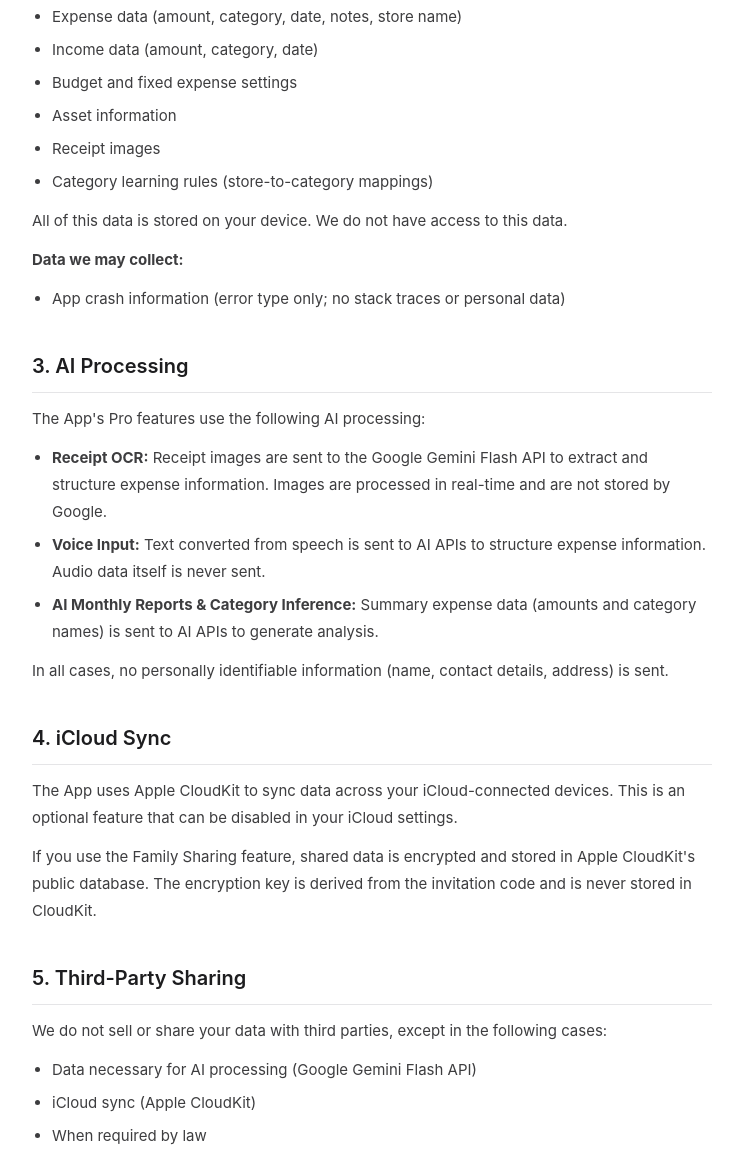
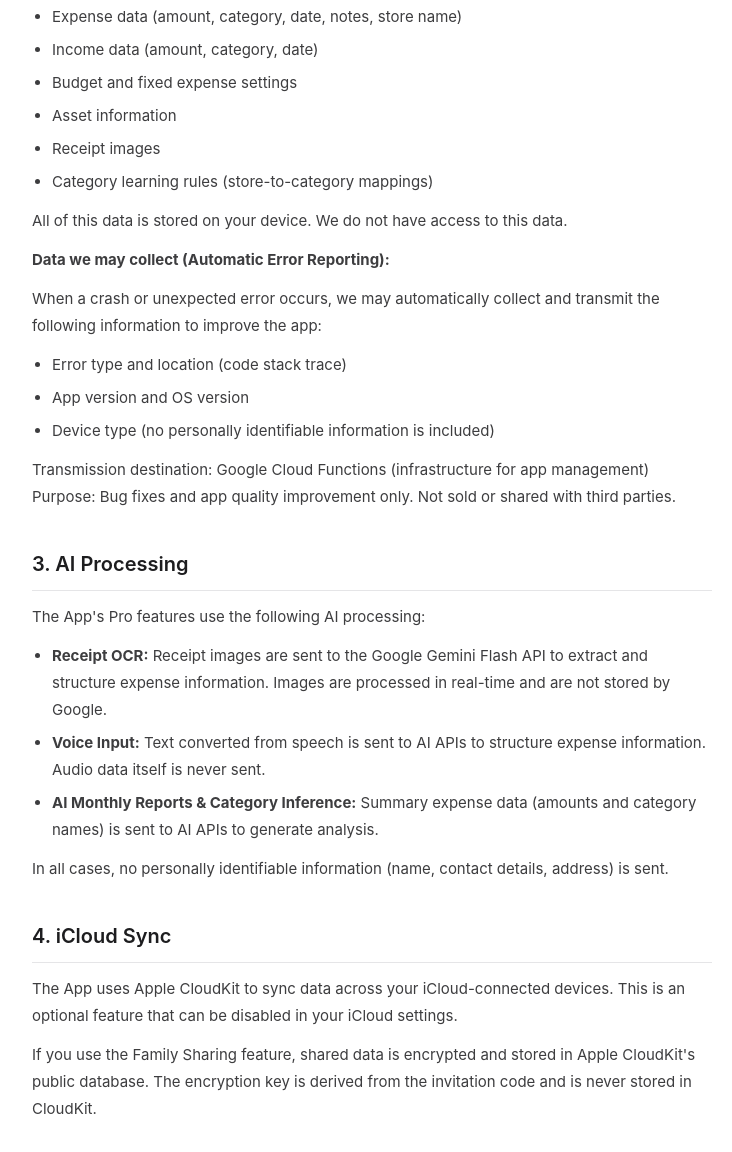
Before and after one commit to Ryo-Takaoka/moneasy-docs, a plain HTML site: page privacy-policy/en/index.html in a window 1280 px wide. Shown: the part 488-1640 px from the top of the page, without its empty margins (268-1000 px from the left). Drawn offline with Linux system fonts and the light colour scheme.

Commit message:
Add ErrorReportService data collection disclosure to privacy policy

```diff
--- a/privacy-policy/en/index.html
+++ b/privacy-policy/en/index.html
@@ -81,10 +81,14 @@
   </ul>
   <p>All of this data is stored on your device. We do not have access to this data.</p>
 
-  <p><strong>Data we may collect:</strong></p>
+  <p><strong>Data we may collect (Automatic Error Reporting):</strong></p>
+  <p>When a crash or unexpected error occurs, we may automatically collect and transmit the following information to improve the app:</p>
   <ul>
-    <li>App crash information (error type only; no stack traces or personal data)</li>
+    <li>Error type and location (code stack trace)</li>
+    <li>App version and OS version</li>
+    <li>Device type (no personally identifiable information is included)</li>
   </ul>
+  <p>Transmission destination: Google Cloud Functions (infrastructure for app management)<br>Purpose: Bug fixes and app quality improvement only. Not sold or shared with third parties.</p>
 
   <h2>3. AI Processing</h2>
   <p>The App's Pro features use the following AI processing:</p>
@@ -103,6 +107,7 @@
   <p>We do not sell or share your data with third parties, except in the following cases:</p>
   <ul>
     <li>Data necessary for AI processing (Google Gemini Flash API)</li>
+    <li>Error report transmission (Google Cloud Functions)</li>
     <li>iCloud sync (Apple CloudKit)</li>
     <li>When required by law</li>
   </ul>
```
Also changed, not shown: privacy-policy/index.html (+7 -2 lines).
